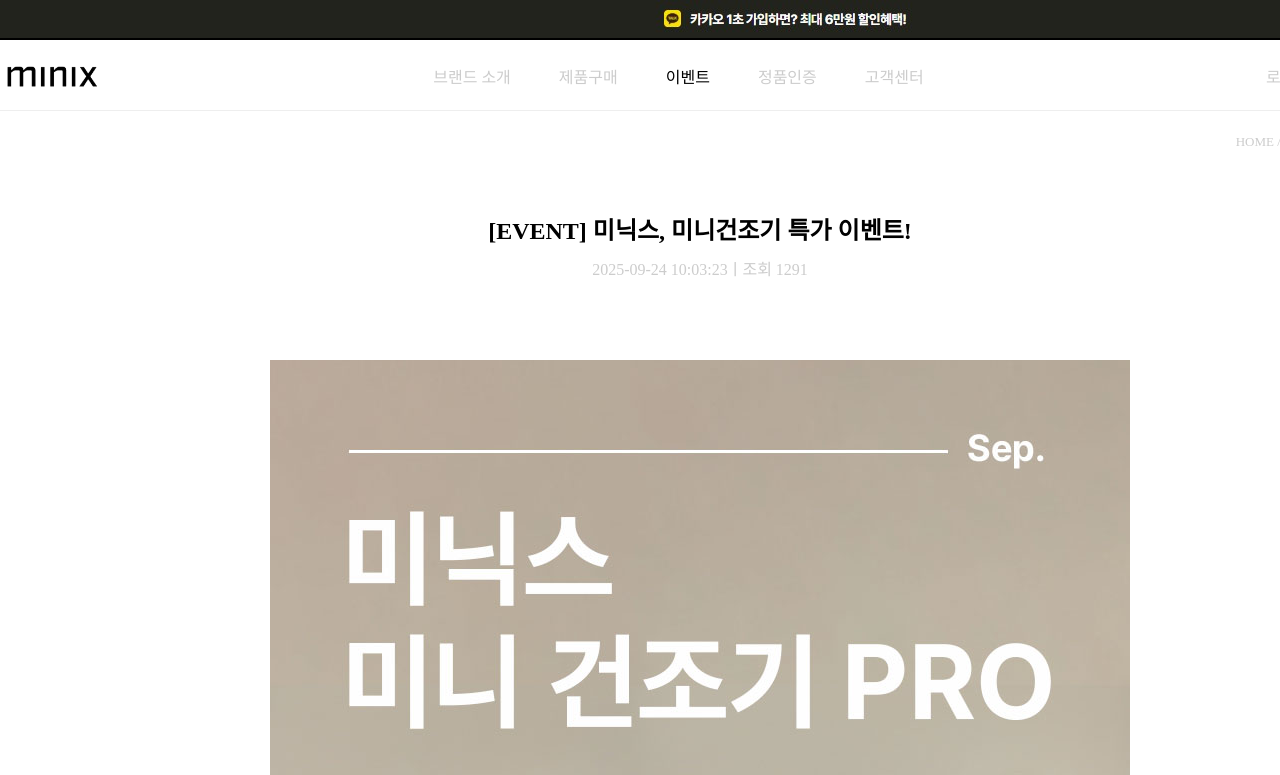
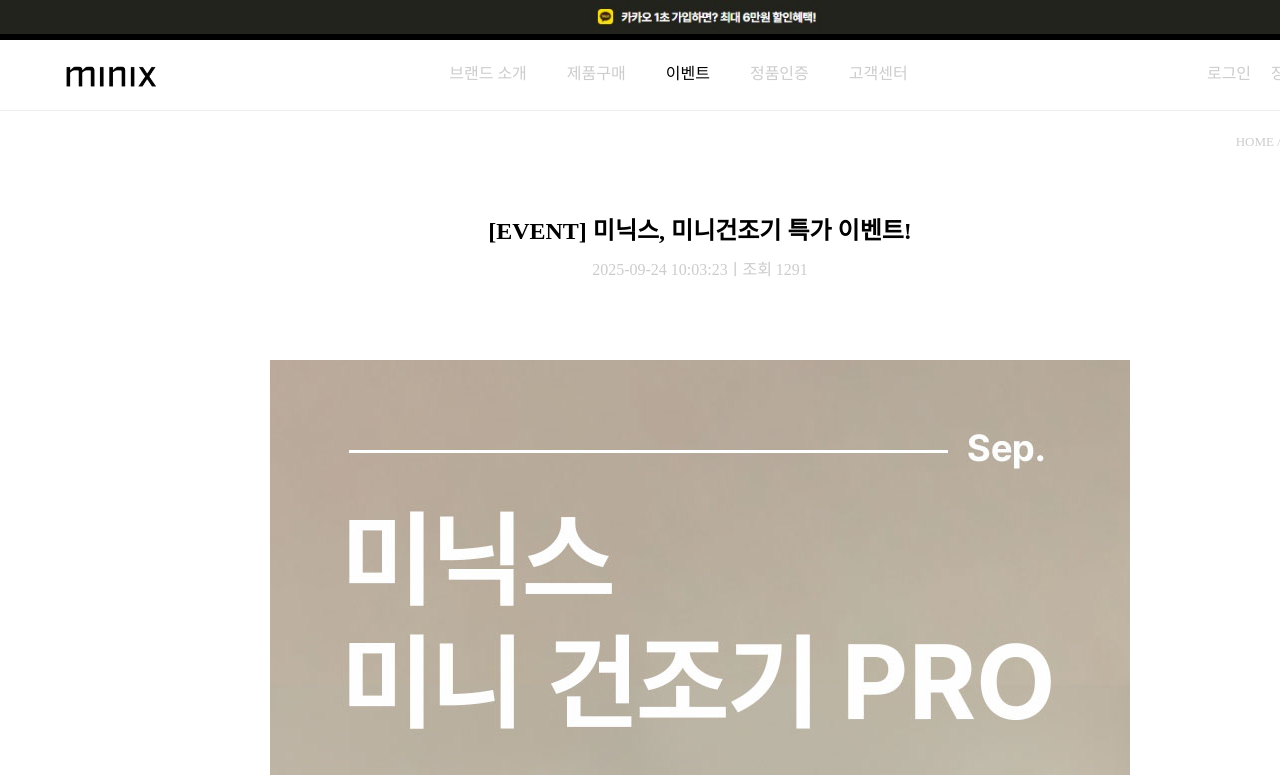
Before and after one commit to hngwon/MINIX, a plain HTML site: page index.html in a window 1280 px wide. Shown: the top 775 px of the page. Drawn offline with Linux system fonts and the light colour scheme.

Commit message:
Update style.css

```diff
--- a/css/style.css
+++ b/css/style.css
@@ -22,9 +22,13 @@
     height: 40px;
     text-align: center;
 }
+#kakao img{
+    width: 100%;
+    margin: 0px auto;
+}
 /* header */
 #header{
-    width: 1398px;
+    width: 1280px;
     height: 70px;
     margin: 0px auto;
     display: flex;
@@ -43,7 +47,7 @@
 .gnb li{
     display: block;
     text-align: center;
-    margin: 24px;
+    margin: 20px;
 }
 /* 호버시 */
 .gnb>li:hover{
@@ -55,7 +59,7 @@
 }
 .id>li{
     display: block;
-    margin: 24px 10px;
+    margin: 20px 10px;
 }
 /* 호버시 */
 .id>li:hover ,.on{
@@ -146,7 +150,7 @@
 }
 /* <!-- footer_s--> */
 #footer{
-    width: 1398px;
+    width: 1280px;
     margin: 0px auto;
     padding-top: 20px;
 
```
